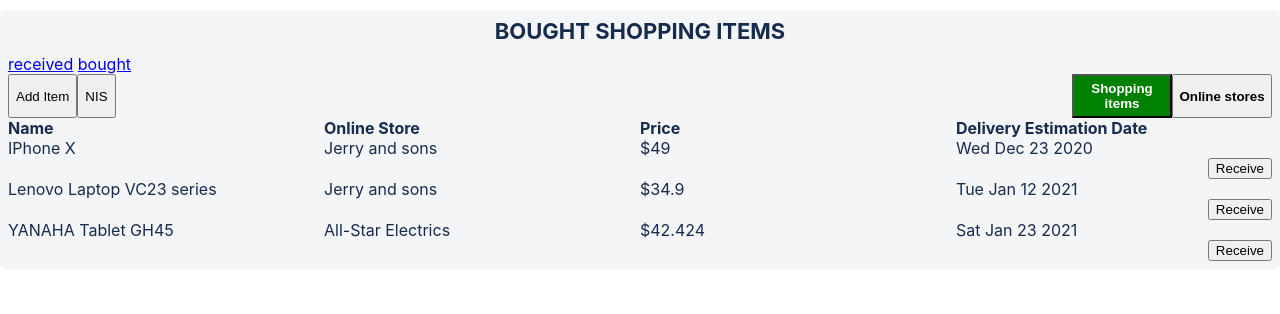
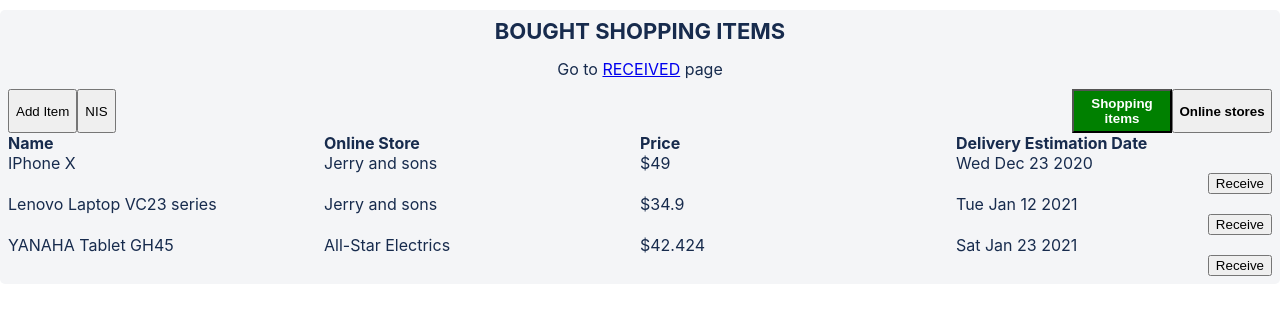
Before and after one commit to lioryarkon9/shppoing-tracker, a React (Create React App) app: page /bought in a window 1280 px wide. Shown: the top 314 px of the page. Built offline with nearby package versions, Linux system fonts and the light colour scheme.

Commit message:
design the navigation between pages

```diff
--- a/src/components/AddShoppingItemWidget.js
+++ b/src/components/AddShoppingItemWidget.js
@@ -63,7 +63,9 @@ const AddShoppingItemWidget = ({
             type="number"
             value={price}
             onChange={(event) => setPrice(event.currentTarget.value)}
-            placeholder={`Item's Price in ${currency.id === "ils" ? "NIS" : "USD"}`}
+            placeholder={`Item's Price in ${
+              currency.id === "ils" ? "NIS" : "USD"
+            }`}
           />
         </ListCell>
         <ListCell>
--- a/src/components/Page.js
+++ b/src/components/Page.js
@@ -37,24 +37,35 @@ const Page = ({ location }) => {
     <MaxWidthContainer>
       <PageContainer>
         <Title>{currentPage.slice(1).toUpperCase()} SHOPPING ITEMS</Title>
-        <Link to="/received">received</Link> <Link to="/bought">bought</Link>
+
+        <Navigation>
+          Go to{" "}
+          <Link to={getOppositePage(currentPage)}>
+            {getOppositePage(currentPage).slice(1).toUpperCase()}
+          </Link>{" "}
+          page
+        </Navigation>
+
         <DesktopActionButtons
           onClickAddItemButton={onClickAddItemButton}
           togglePageMode={togglePageMode}
           isAddingShoppingItem={isAddingShoppingItem}
           currentPageMode={pageMode}
         />
+
         <MobileTogglePageMode>
           <TogglePageMode
             toggleAction={togglePageMode}
             currentPageMode={pageMode}
           />
         </MobileTogglePageMode>
+
         <MobileCurrency>
           <ToggleCurrency />
         </MobileCurrency>
+
         <DesktopTableHeader pageMode={pageMode} />
-        <div>
+
         {pageMode === "shoppingItems" && (
           <MobileAddItem onClick={onClickAddItemButton}>
             <button>
@@ -68,11 +79,15 @@ const Page = ({ location }) => {
           isAddingShoppingItem={isAddingShoppingItem}
           closeAddShoppingItemWidget={onClickAddItemButton}
         />
-        </div>
       </PageContainer>
     </MaxWidthContainer>
   );
 };
+
+const Navigation = styled.div`
+  text-align: center;
+  padding: 5px 5px 10px;
+`;
 
 const MobileAddItem = styled.div`
   display: none;
@@ -128,4 +143,7 @@ const PageContainer = styled.div`
   }
 `;
 
+const getOppositePage = (currentPage) =>
+  currentPage === "/bought" ? "/received" : "/bought";
+
 export default Page;
--- a/src/utils.js
+++ b/src/utils.js
@@ -9,7 +9,7 @@ export const withFormatAndCurrencyPrice = (currencyId) => (price) => {
   }
 
   return `${getCurrencyIndicator(currencyId)}${formatPrice(price)}`;
-}
+};
 
 export const withAppCurrency = ({ appCurrency, exchangeRate }) => ({
   price,
```
Lines whose indentation alone changed are shown as unchanged.
